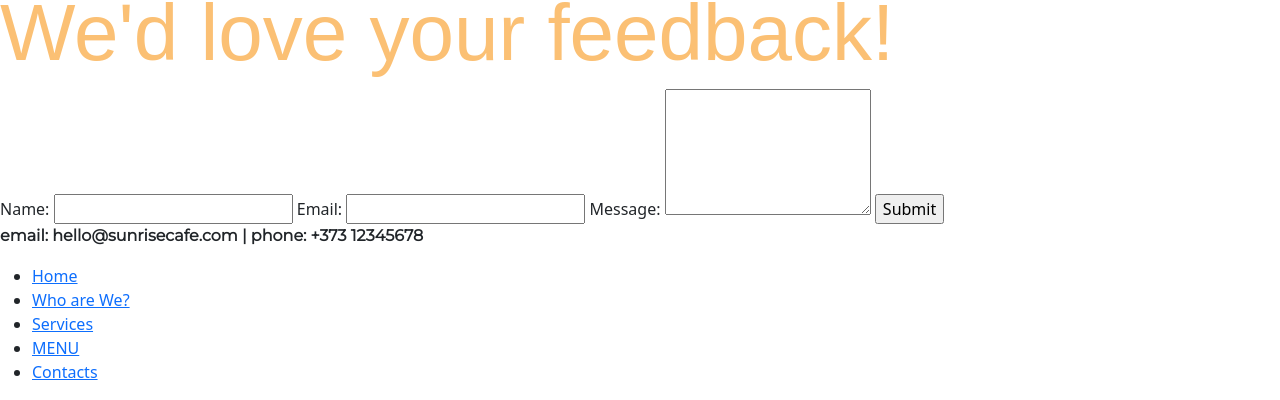
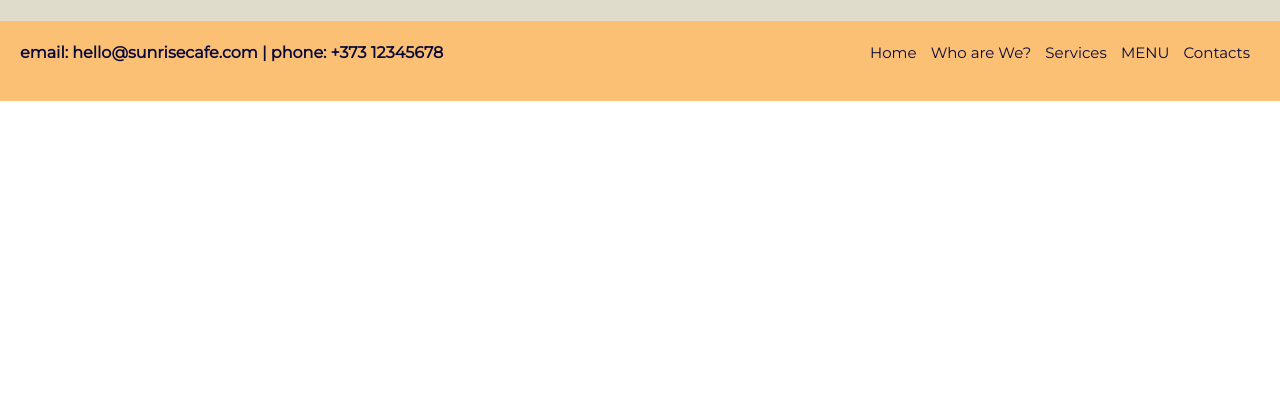
Before and after one commit to dariapaterau/Sunrise-Cafe, a plain HTML site: page index.html in a window 1280 px wide. Shown: the part 4257-4657 px from the top of the page. After the commit the page ends 4358 px from the top, so only its background shows below. Drawn offline with nearby package versions, Linux system fonts and the light colour scheme; a web font is replaced by a local one.

Commit message:
Update style.css

```diff
--- a/style.css
+++ b/style.css
@@ -123,3 +123,84 @@ p{
 .servicesText:hover {
     border: 1px solid #fbc074;
 }
+
+/* Styling the footer */
+.footer {
+    background-color: #fbc074;
+    color: #070838;
+    display: flex;
+    justify-content: space-between;
+    padding: 20px;
+    font-family: 'Montserrat', sans-serif;
+    margin: 0;
+}
+
+.footer-links ul {
+    list-style-type: none;
+}
+
+.footer-links ul li {
+    display: inline;
+    margin-right: 10px;
+}
+
+.footer-links ul li a {
+    color: #070838;
+    text-decoration: none;
+    font-size: 15px;
+}
+
+
+
+main {
+    display: flex;
+    justify-content: space-around;
+    align-items: flex-start;
+    padding: 20px;
+    background-color: #e0dccc;
+}
+
+main h2{
+    font-size: 4rem;
+    font-family: "Oi", serif;
+    color: #fbc074;
+}
+main p{
+    font-family: "Montserrat", sans-serif;
+    color: #1F0A0E;
+}
+
+.contact-info, .contact-form {
+    width: 45%;
+}
+
+.contact-form form {
+    display: flex;
+    flex-direction: column;
+}
+
+.contact-form label, .contact-form input, .contact-form textarea, .contact-form input[type="submit"] {
+    margin-bottom: 10px;
+}
+
+.contact-form input[type="text"],
+.contact-form input[type="email"],
+.contact-form textarea {
+    width: 100%;
+    padding: 8px;
+    border-radius: 4px;
+    border: 1px solid #fbc074;
+}
+
+.contact-form input[type="submit"] {
+    padding: 8px;
+    background-color: #331e07;
+    color: #e0dccc;
+    border: none;
+    cursor: pointer;
+    transition: background-color 0.3s ease;
+}
+
+.contact-form input[type="submit"]:hover {
+    background-color: #fbc074;
+}
```
